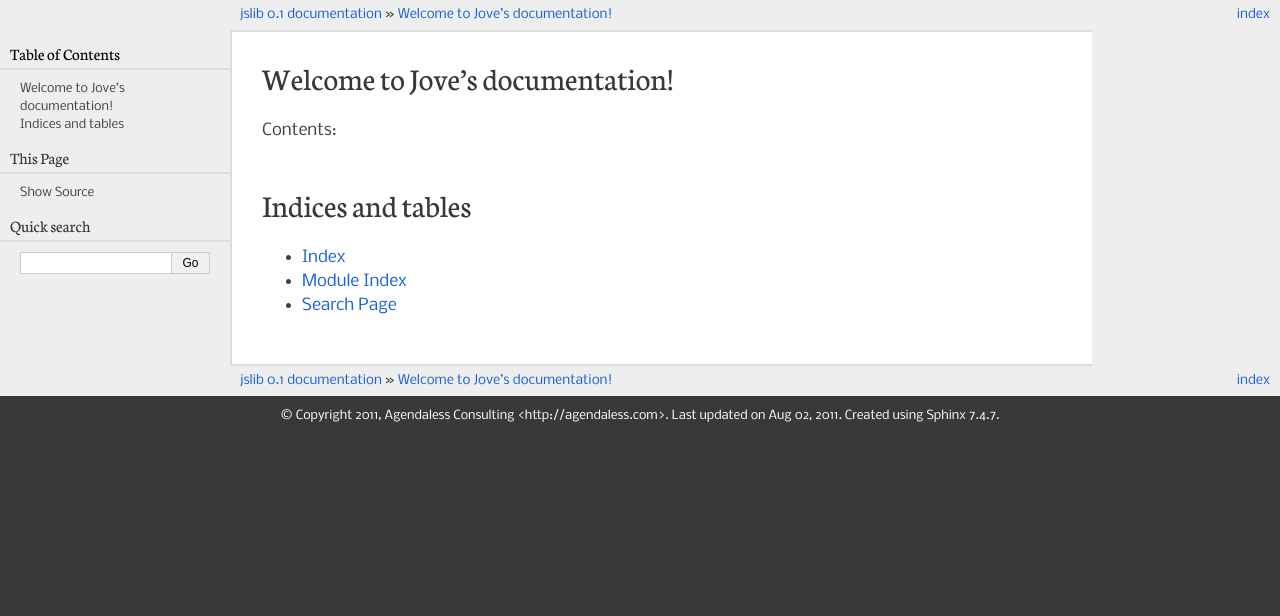
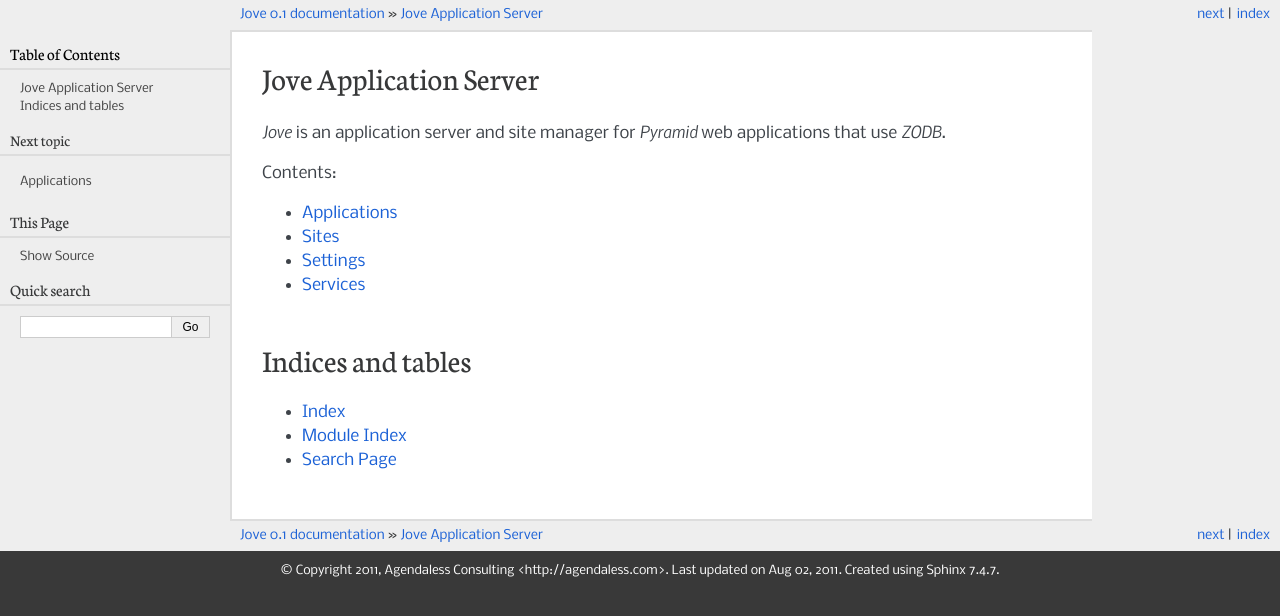
Before and after one commit to chrisrossi/jove, a Sphinx documentation site: the page built from docs/index.rst, in a window 1280 px wide. Shown: the top 616 px of the page. Built offline with Sphinx 7.4.7, drawn with Linux system fonts in a browser that asks for light colours.

Commit message:
Basic sketchy outline of docs.

```diff
--- a/docs/conf.py
+++ b/docs/conf.py
@@ -1,6 +1,6 @@
 # -*- coding: utf-8 -*-
 #
-# jslib documentation build configuration file
+# jove documentation build configuration file
 #
 # This file is execfile()d with the current directory set to its containing
 # dir.
@@ -55,7 +55,7 @@
 master_doc = 'index'
 
 # General substitutions.
-project = 'jslib'
+project = 'Jove'
 copyright = '2011, Agendaless Consulting <http://agendaless.com>'
 
 # The default replacements for |version| and |release|, also used in various
@@ -171,7 +171,7 @@
 #html_file_suffix = ''
 
 # Output file base name for HTML help builder.
-htmlhelp_basename = 'jslib'
+htmlhelp_basename = 'jove'
 
 
 # Options for LaTeX output
@@ -187,7 +187,7 @@
 # (source start file, target name, title,
 #  author, document class [howto/manual]).
 latex_documents = [
-  ('index', 'jslib.tex', 'jslib Documentation',
+  ('index', 'jove.tex', 'jove Documentation',
    'Pylons Developers', 'manual'),
 ]
 
--- a/docs/index.rst
+++ b/docs/index.rst
@@ -3,13 +3,21 @@
    You can adapt this file completely to your liking, but it should at least
    contain the root `toctree` directive.
 
-Welcome to Jove's documentation!
-================================
+Jove Application Server
+=======================
+
+`Jove` is an application server and site manager for `Pyramid` web
+applications that use `ZODB`.
 
 Contents:
 
 .. toctree::
-   :maxdepth: 2
+   :maxdepth: 1
+
+   application.rst
+   site.rst
+   settings.rst
+   service.rst
 
 Indices and tables
 ==================
--- /dev/null
+++ b/docs/service.rst
@@ -0,0 +1,5 @@
+========
+Services
+========
+
+Not invented yet.
```
Also changed, not shown: docs/application.rst (added, +45 -0 lines), docs/settings.rst (added, +19 -0 lines), docs/site.rst (added, +17 -0 lines), 2 other files.
